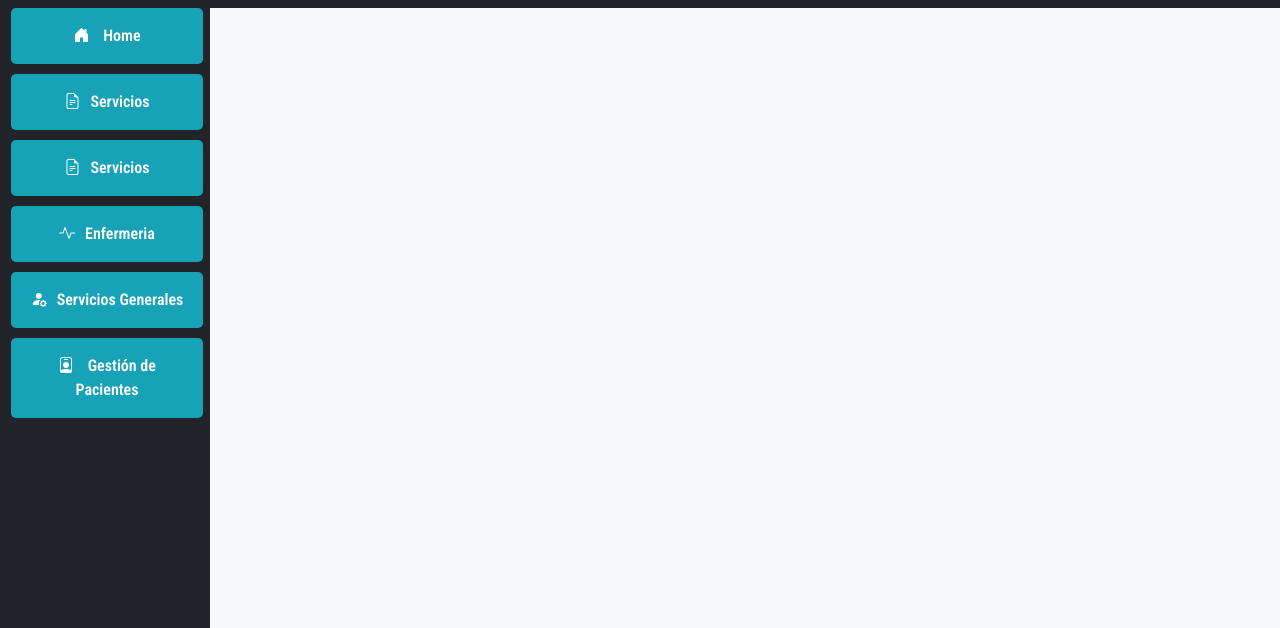
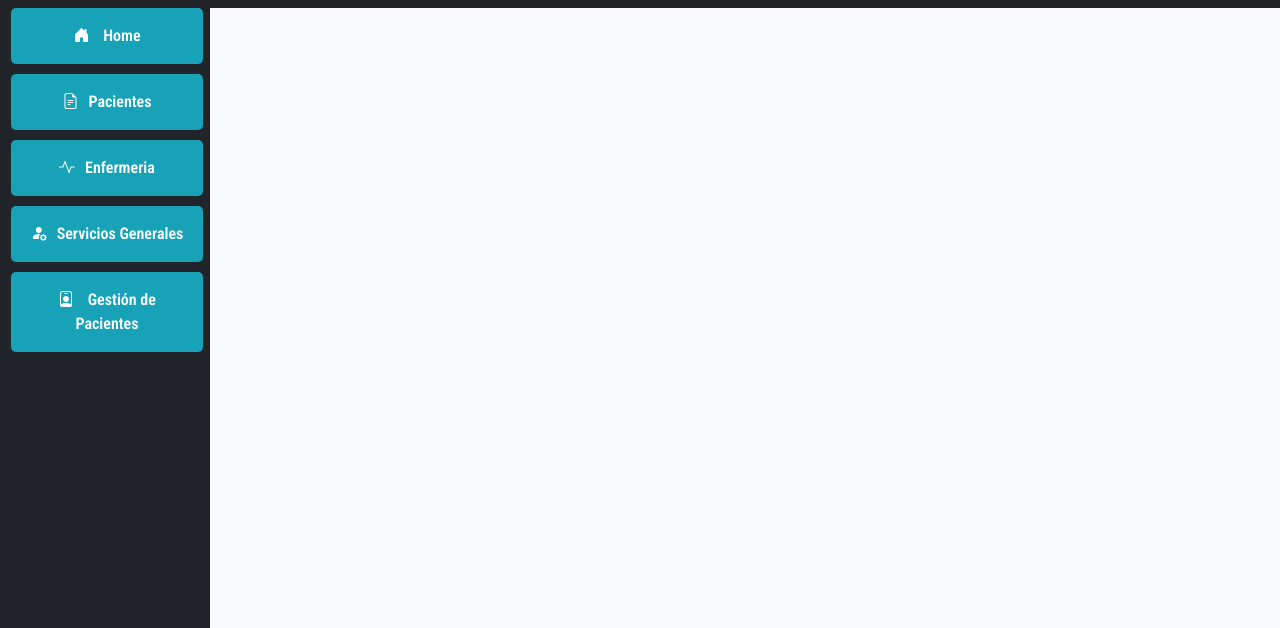
Before and after one commit to EzeAleGuzman/Cambiando-Dash, a Django app: page / in a window 1280 px wide. Shown: the part 78-706 px from the top of the page. Run offline with Django 5.2, Linux system fonts and the light colour scheme.

Commit message:
cambio base

```diff
--- a/templates/base.html
+++ b/templates/base.html
@@ -111,32 +111,18 @@
             id="Servicios"
             onclick="submenu('subServicios')"
           >
-            <i class="bi bi-file-earmark-text"></i> Servicios
+            <i class="bi bi-file-earmark-text"></i> Pacientes
           </div>
           <div id="subServicios" class="sub-boxes" style="display: none">
             <div class="sub-box">
-              <a href="" class="text-decoration-none text-white">Polivalente</a>
+              <a href="{% url 'Pacientes' %}" class="text-decoration-none text-white">Busqueda Paciente</a>
             </div>
             <div class="sub-box">
-              <a href="" class="text-decoration-none text-white">Clinica</a>
+              <a href="{% url 'pacientes_por_servicio' %}" class="text-decoration-none text-white">Mostrar Servicios</a>
             </div>
           </div>
 
-          <div
-            class="box align-items-center justify-content-center w-100"
-            id="Servicios"
-            onclick="submenu('subServicios')"
-          >
-            <i class="bi bi-file-earmark-text"></i> Servicios
-          </div>
-          <div id="subServicios" class="sub-boxes" style="display: none">
-            <div class="sub-box w-100">
-              <a href="" class="text-decoration-none text-white">Polivalente</a>
-            </div>
-            <div class="sub-box w-100">
-              <a href="" class="text-decoration-none text-white">Clinica</a>
-            </div>
-          </div>
+
 
           <!-- Servicios Enfermería -->
           <div
```
